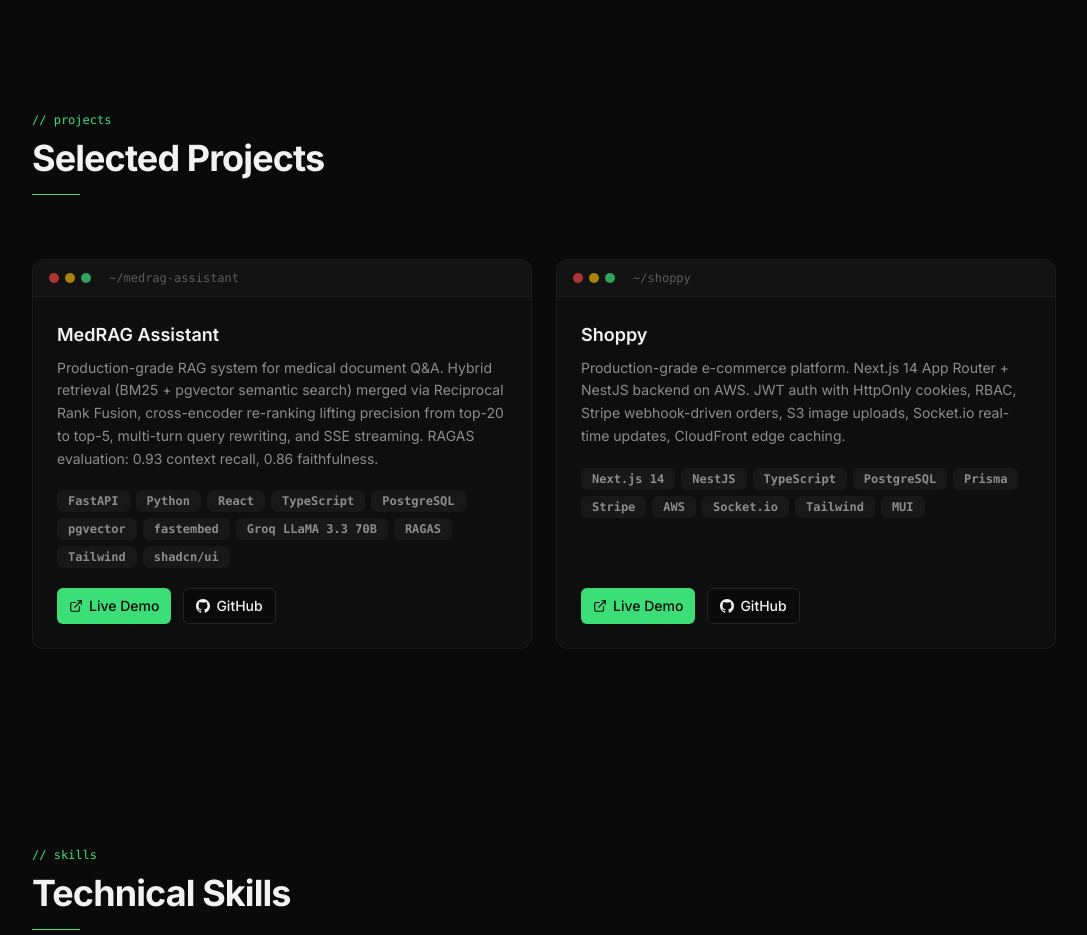
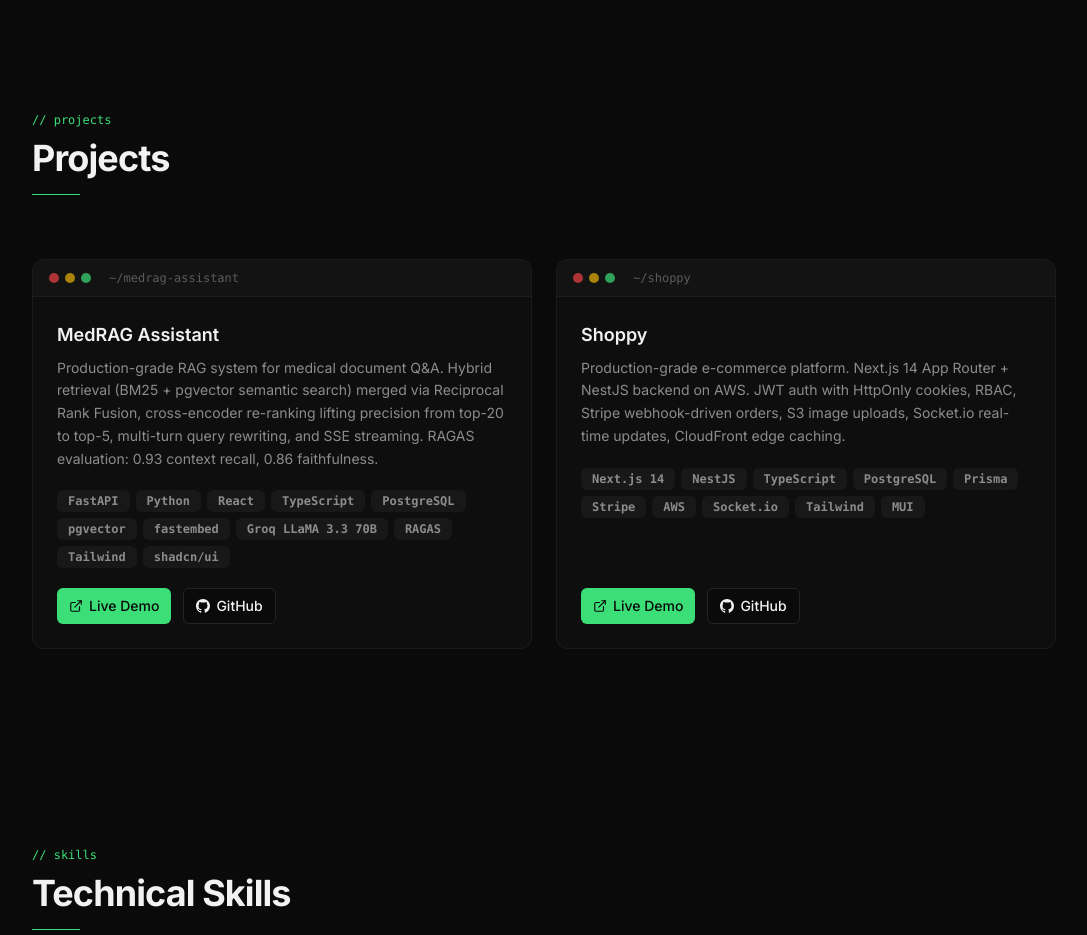
Before and after one commit to mahalingam-dev-8/portfolio, a Next.js app: page / in a window 1280 px wide. Shown: the part 2200-3135 px from the top of the page, without its empty margins (96-1183 px from the left). Built offline with nearby package versions, Linux system fonts and the light colour scheme.

Commit message:
Minor copy fixes

```diff
--- a/components/sections/Projects.tsx
+++ b/components/sections/Projects.tsx
@@ -12,7 +12,7 @@
       <div className="max-w-5xl mx-auto">
         <div>
           <span className="font-mono text-xs text-primary">{'// projects'}</span>
-          <h2 className="mt-2 text-3xl font-bold tracking-tight sm:text-4xl">Selected Projects</h2>
+          <h2 className="mt-2 text-3xl font-bold tracking-tight sm:text-4xl">Projects</h2>
           <div className="mt-4 h-px w-12 bg-primary" />
         </div>
 
```
